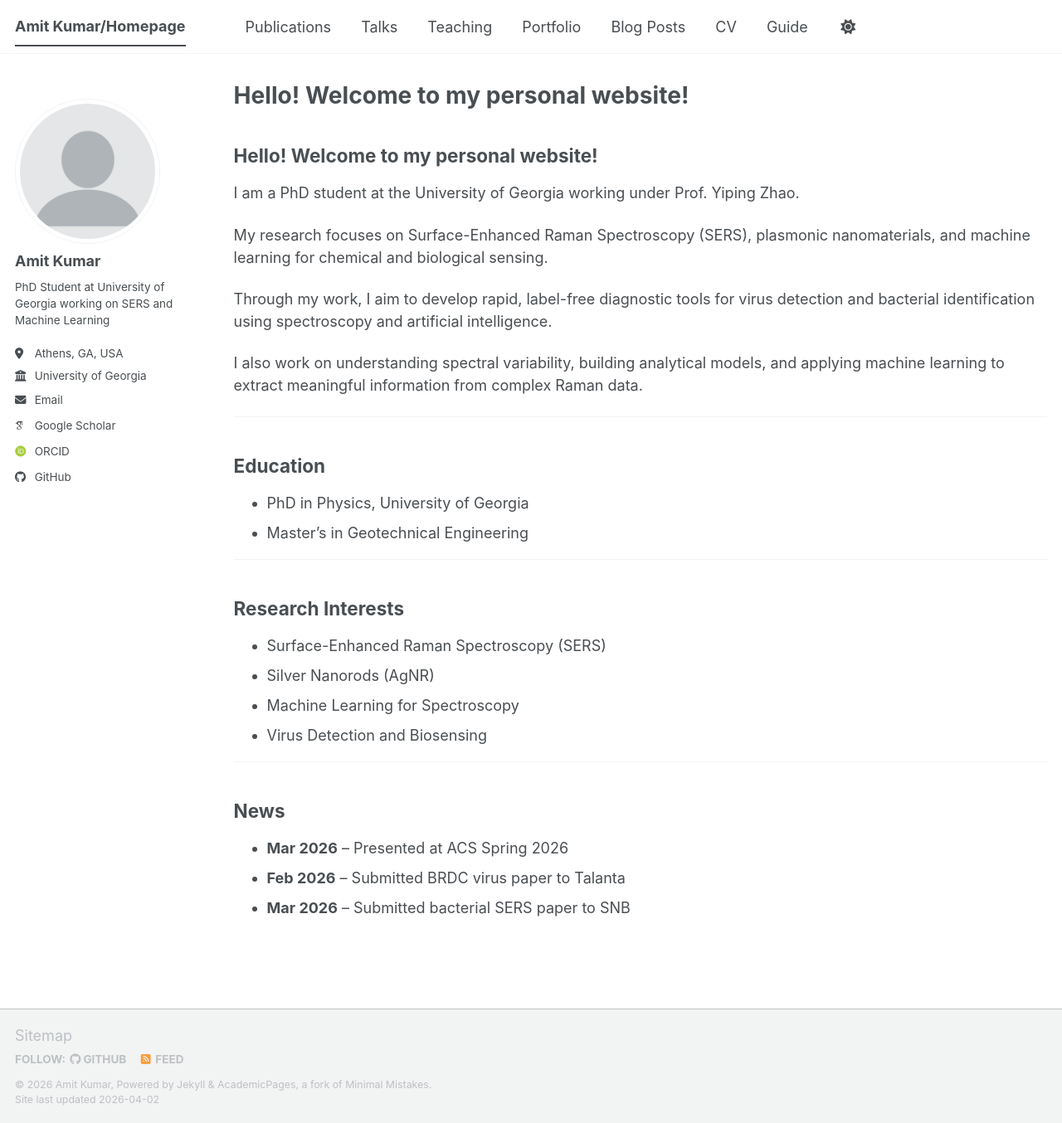
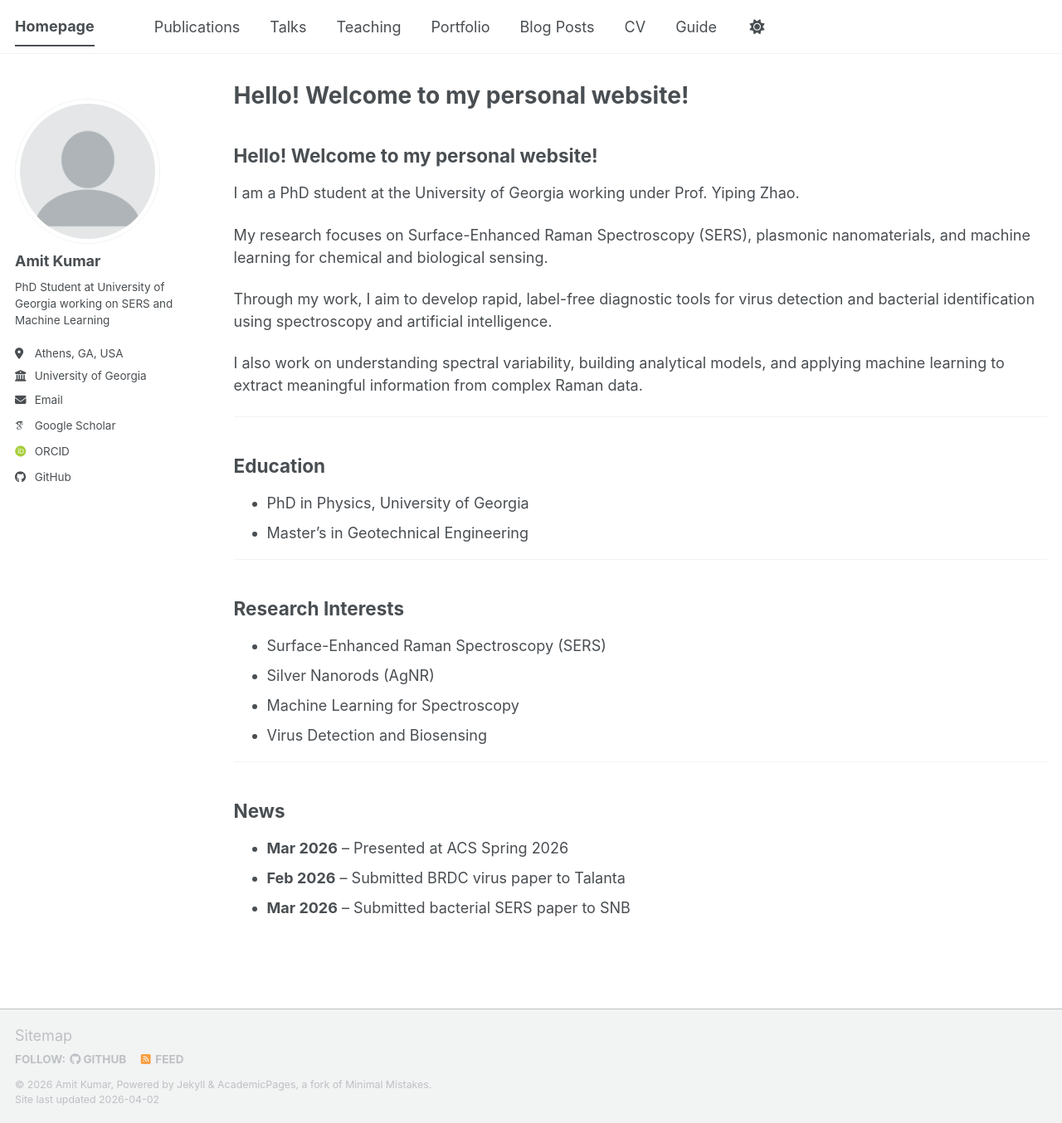
Before and after one commit to AmitKumar-SERS/AmitKumar-SERS.github.io, a Jekyll site: the page built from _pages/about.md, in a window 1280 px wide and 1354 px high. Shown: the whole window at 83% size. Built offline with Jekyll 4.4.1, drawn with Linux system fonts in a browser that asks for light colours; some web fonts are replaced; a script bundle is joined from its source files by our own code; library files that are not in the unit come from our copies; our own code applies the rules of GitHub Pages for plain Markdown files.

Commit message:
Update _config.yml

```diff
--- a/_config.yml
+++ b/_config.yml
@@ -9,7 +9,7 @@
 # Basic Site Settings
 locale                   : "en-US"
 site_theme               : "default" # The available themes options are "default", "air", "sunrise", "mint", "dirt" and "contrast"
-title                    : "Amit Kumar/Homepage"
+title                    : "Homepage"
 title_separator          : "-"
 name                     : &name "Amit Kumar"
 description              : &description "PhD Student | SERS and Machine Learning Research"   # Update this with a general description of your site, this is the default if not overridden by a page
```
